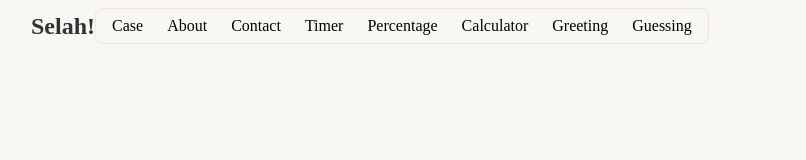
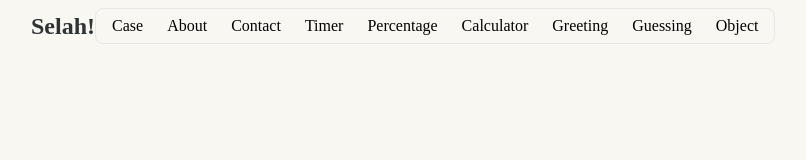
Before and after one commit to byfolarin/Selah, a React (Vite) app in the folder Selah/: page /Object in a window 1280 px wide. Shown: the top 160 px of the page, without its empty margins (293-1099 px from the left). Built offline with nearby package versions, Linux system fonts and the light colour scheme; a web font is replaced by a local one.

Commit message:
working with complex data

```diff
--- a/Selah/src/App.jsx
+++ b/Selah/src/App.jsx
@@ -9,6 +9,7 @@ import {Routes,Route, Link} from 'react-router-dom'
 import { useState } from 'react'
 import Greeting from './components/website/Greeting'
 import Guessing from './components/website/Guessing'
+import Object from './components/website/Object'
 
 
 function App() {
@@ -33,6 +34,7 @@ function App() {
                           <Link to="/Calculator" className='navv'>Calculator</Link>
                           <Link to="/Greeting" className='navv'>Greeting</Link>
                           <Link to="/Guessing" className='navv'>Guessing</Link>
+                          <Link to="/Object" className='navv'>Object</Link>
                         </ul>
                     </nav>
                   </div>
@@ -47,6 +49,7 @@ function App() {
                   <Route path='/Timer' element={ <Timer/>} />
                   <Route path='/Greeting' element={ <Greeting/>} />
                   <Route path='/Percentage' element={ <Percentage/>} />
+                  <Route path='/Object' element={ <Object/>} />
                   <Route path='/Guessing' element={ <Guessing/>} />
                   <Route path='/Calculator' element={ <Calculator
                   input = {input} setInput = {setInput}
--- /dev/null
+++ b/Selah/src/components/website/Object.jsx
@@ -0,0 +1,11 @@
+import React from 'react'
+
+const Object = () => {
+  return (
+    <div>
+
+    </div>
+  )
+}
+
+export default Object
```
